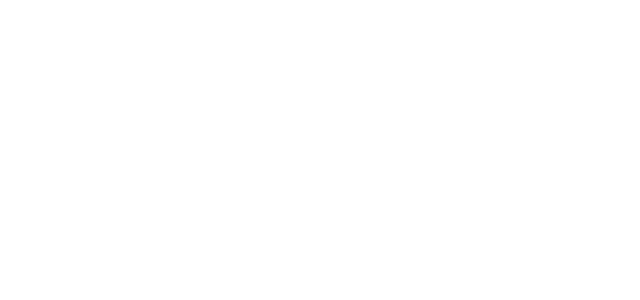
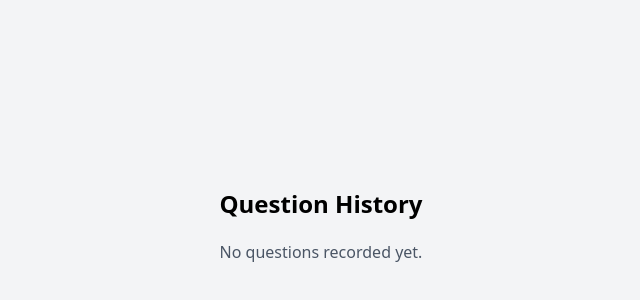
Before and after one commit to Developer-Madhu/MockMate-AI-Interviewer, a React (Vite) app: page /yourhistory in a window 1280 px wide. Before the commit this address had no page. Shown: the part 174-474 px from the top of the page, without its empty margins (319-959 px from the left). Built offline with nearby package versions, Linux system fonts and the light colour scheme; a web font is replaced by a local one.

Commit message:
added question history page

```diff
--- a/src/App.jsx
+++ b/src/App.jsx
@@ -6,6 +6,7 @@
 import Register from './Pages/Auth/Register'
 import Dashboard from './Pages/Interview/Dashboard'
 import { AuthProvider } from './Pages/Auth/AuthContext'
+import QuestionHistory from './Pages/Interview/QuestionHistory'
 const App = () => {
   return (
     <AuthProvider>
@@ -14,6 +15,7 @@
           <Route element={<HomePage />} path='/' />
           <Route element={<Login />} path='/login' />
           <Route element={<Register />} path='/register' />
+          <Route element={<QuestionHistory />} path='/yourhistory' />
           <Route element={<Dashboard />} path='/dashboard' />
           <Route element={<Interview />} path='/interview' />
         </Routes>
--- a/src/Pages/Interview/Interview.jsx
+++ b/src/Pages/Interview/Interview.jsx
@@ -36,6 +36,11 @@
 
       const data = await response.json();
       setGeneratedText(data.response);
+
+      const previousQuestions = JSON.parse(localStorage.getItem("questionHistory")) || [];
+      const updatedQuestions = [...previousQuestions, data.response];
+      localStorage.setItem("questionHistory", JSON.stringify(updatedQuestions));
+
     } catch (err) {
       console.error("Error:", err);
       setError(err.message);
--- /dev/null
+++ b/src/Pages/Interview/QuestionHistory.jsx
@@ -0,0 +1,40 @@
+import React, { useEffect, useState } from "react";
+
+function QuestionHistory() {
+  const [questions, setQuestions] = useState([]);
+
+  useEffect(() => {
+    // Retrieve the stored questions as an array
+    const storedQuestions = JSON.parse(localStorage.getItem("questionHistory")) || [];
+
+    // Ensure storedQuestions is an array of full questions
+    if (Array.isArray(storedQuestions)) {
+      setQuestions(storedQuestions);
+    } else {
+      setQuestions([]); // Fallback in case of incorrect format
+    }
+  }, []);
+
+  return (
+    <div className="flex flex-col items-center justify-center min-h-screen bg-gray-100 p-5">
+      <h1 className="text-2xl font-bold mb-5 text-center">Question History</h1>
+
+      {questions.length === 0 ? (
+        <p className="text-gray-600">No questions recorded yet.</p>
+      ) : (
+        <div className="w-full max-w-xl space-y-4">
+          {questions.map((question, index) => (
+            <div
+              key={index}
+              className="bg-white shadow-lg rounded-lg p-4 text-lg font-medium text-gray-800 border-l-4 border-blue-500"
+            >
+              {question}  {/* Ensures full question is displayed */}
+            </div>
+          ))}
+        </div>
+      )}
+    </div>
+  );
+}
+
+export default QuestionHistory;
```
